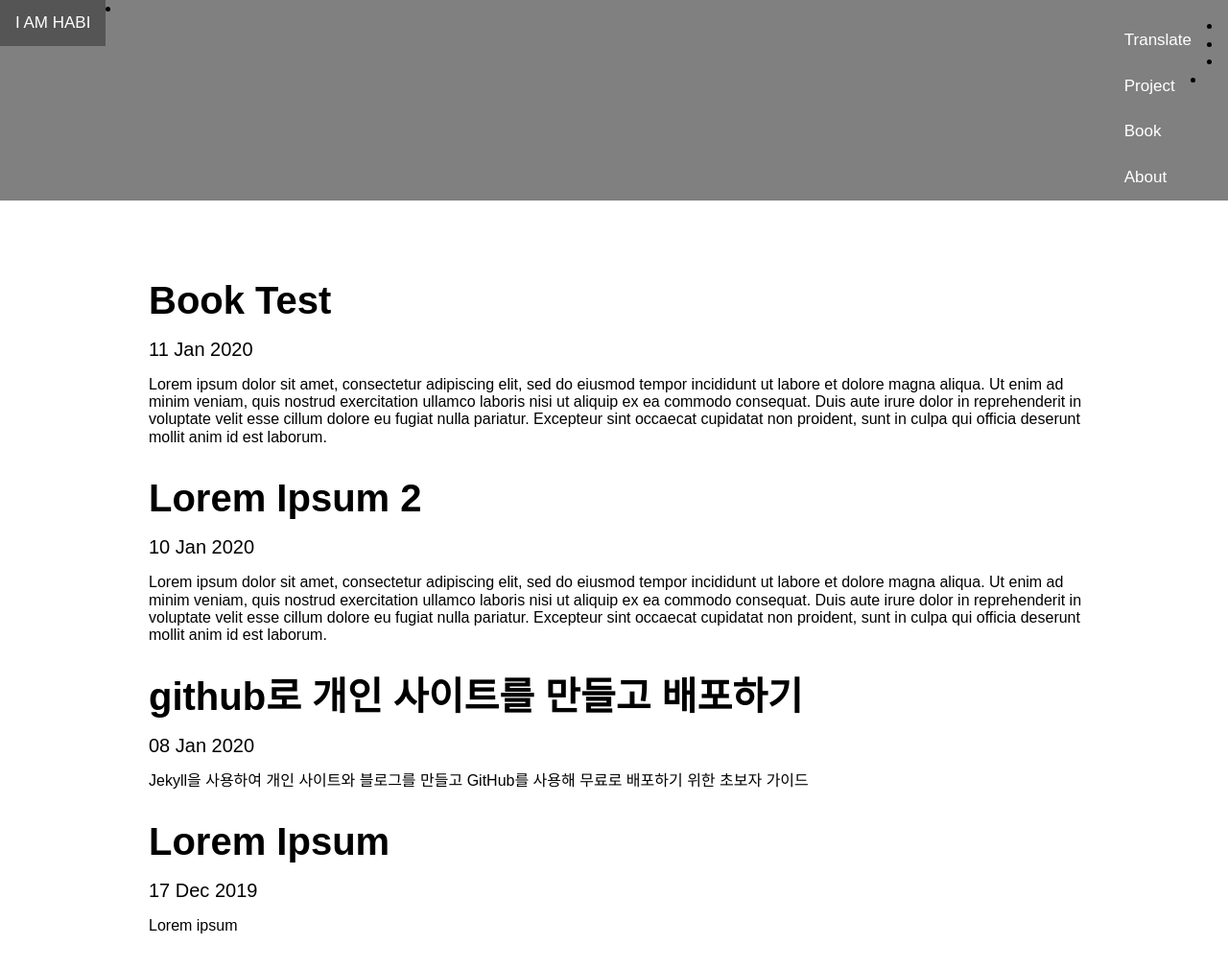
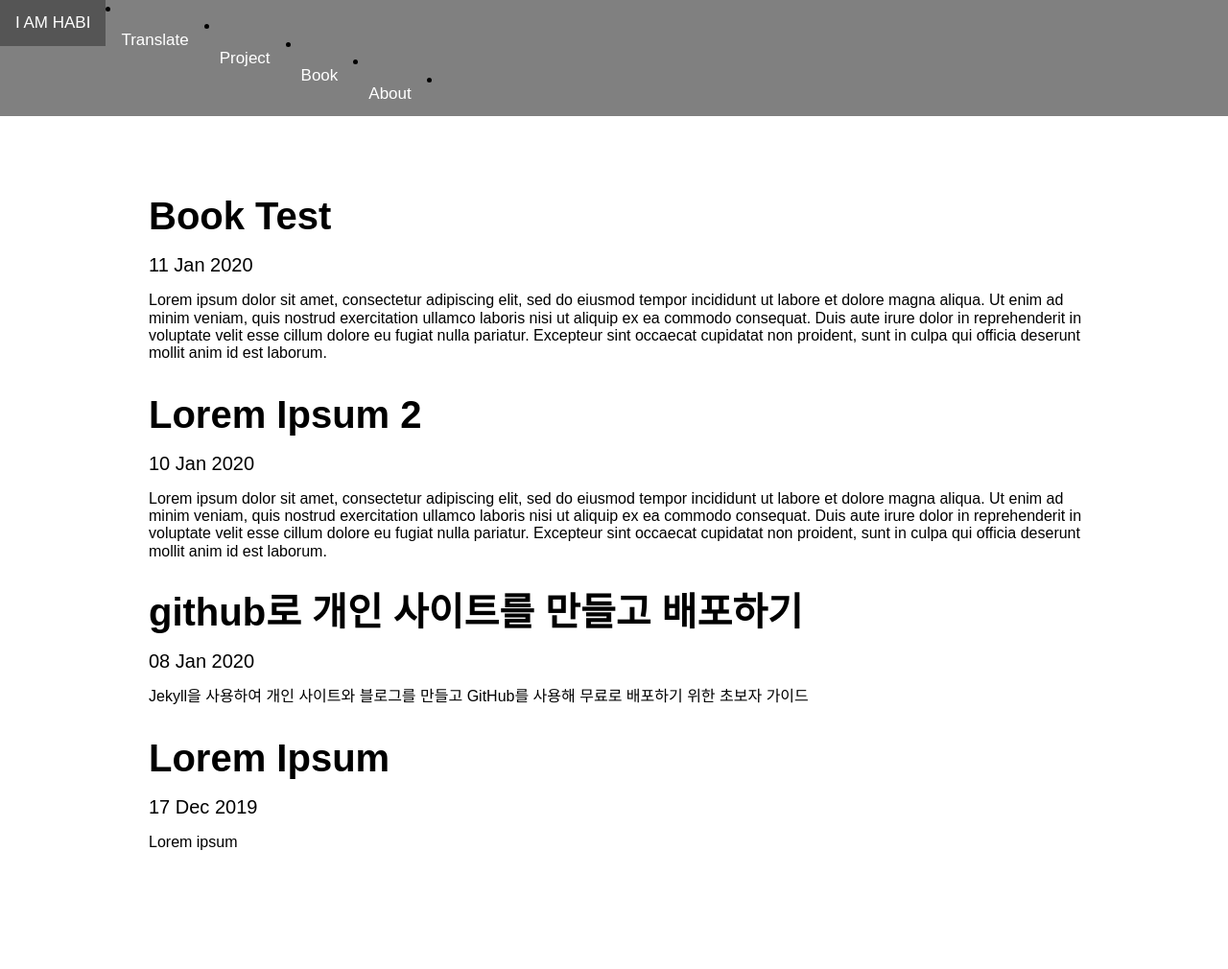
Before and after one commit to iamhabi/iamhabi.github.io, a Jekyll site: the page built from index.html, in a window 1280 px wide. Shown: the whole page at 96% size. Built offline with Jekyll 4.4.1, drawn with Linux system fonts in a browser that asks for light colours; after the commit the page ends 923 px from its top, so only the background shows below that.

Commit message:
responsive

```diff
--- a/_layouts/default.html
+++ b/_layouts/default.html
@@ -68,13 +68,11 @@
 
                 <div class="topnav" id="myTopnav">
                     <li><a href="/" class="active">I AM HABI</a></li>
-                    <div style="float:right;">
-                        <li><a href="/translate/">Translate</a></li>
-                        <li><a href="/project/">Project</a></li>
-                        <li><a href="/book">Book</a></li>
-                        <li><a href="/about">About</a></li>
-                        <a href="javascript:void(0);" style="font-size:15px;" class="icon" onclick="myFunction()">&#9776;</a>
-                    </div>
+                    <li><a href="/translate/">Translate</a></li>
+                    <li><a href="/project/">Project</a></li>
+                    <li><a href="/book">Book</a></li>
+                    <li><a href="/about">About</a></li>
+                    <a href="javascript:void(0);" style="font-size:15px;" class="icon" onclick="myFunction()">&#9776;</a>
                 </div>
 
         <div style="padding:20px; margin-top:30px;">
--- a/css/main.css
+++ b/css/main.css
@@ -76,14 +76,14 @@ ol li::before {
   color: blue;
 }
 
-/* For desktop: */
+/* For desktop:
 @media only screen and (max-width: 1000px) {
     .title {
         text-decoration: none;
         display: block;
         color: blue;
     }
-}
+} */
 
 /* For tablets: */
 @media only screen and (max-width: 600px) {
```
